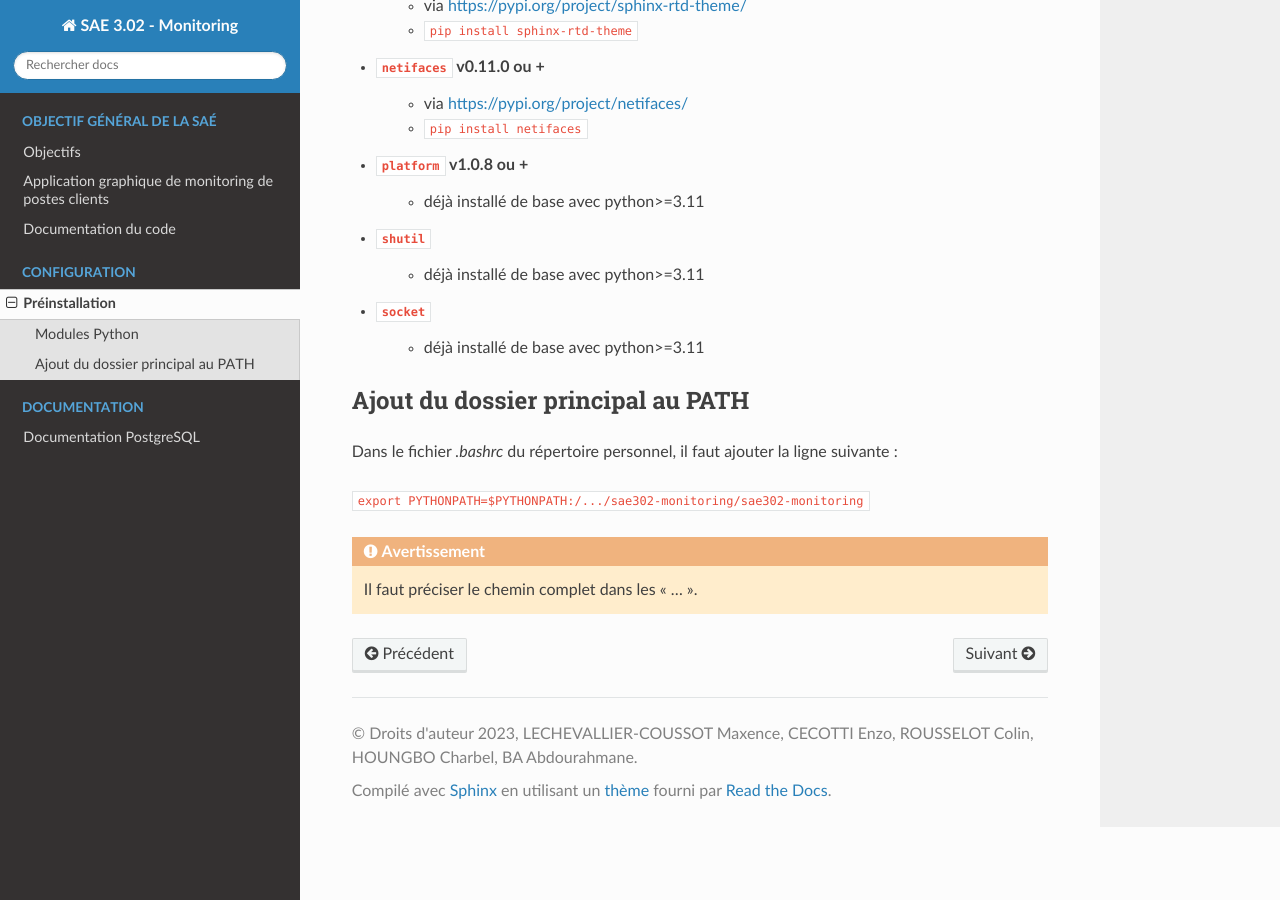
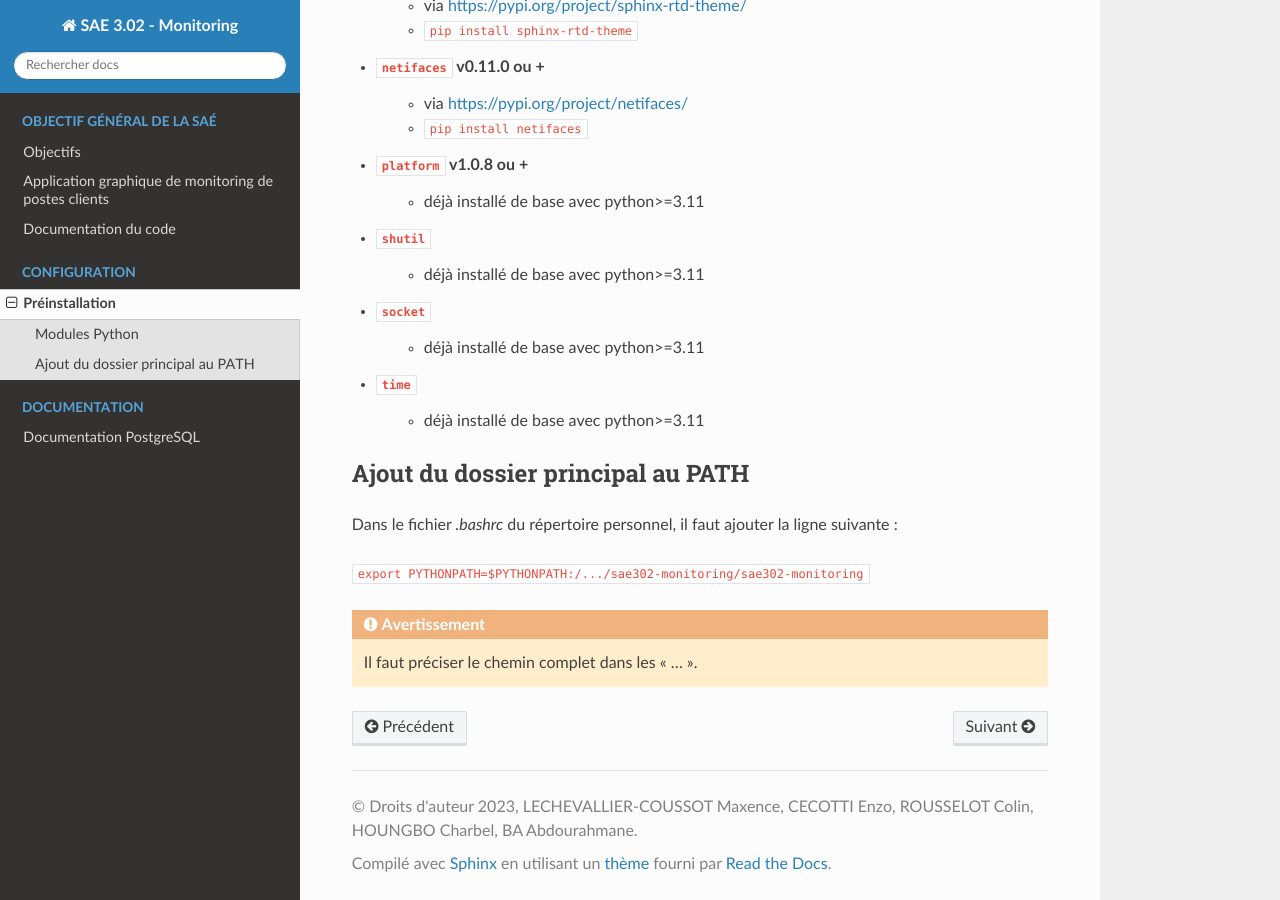
Before and after one commit to TTheGlock/sae3.02_monitoring, a Sphinx documentation site: the page built from docs/source/content/preinstallation.rst, in a window 1280 px wide and 900 px high, scrolled down 755 px. Built offline with Sphinx 7.4.7 and the Read the Docs theme 2.0.0, drawn with Linux system fonts in a browser that asks for light colours.

Commit message:
MAJ Sphinx

```diff
--- a/docs/source/content/preinstallation.rst
+++ b/docs/source/content/preinstallation.rst
@@ -35,6 +35,8 @@ Modules Python
     - déjà installé de base avec python>=3.11
 * ``socket``
     - déjà installé de base avec python>=3.11
+* ``time``
+    - déjà installé de base avec python>=3.11
 
 --------------------------------------------
 Ajout du dossier principal au PATH
```
